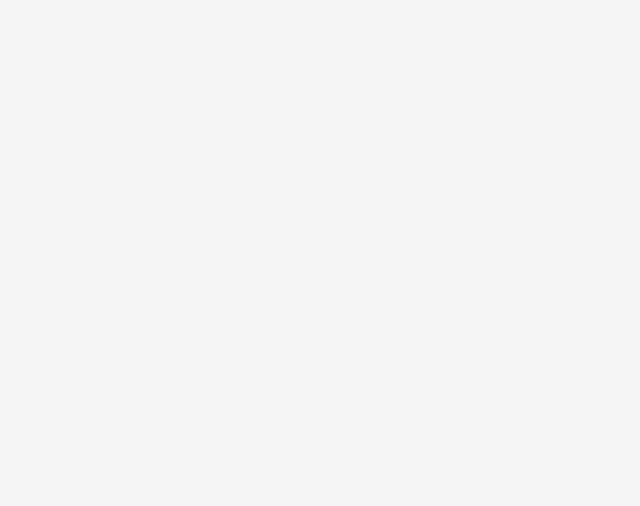
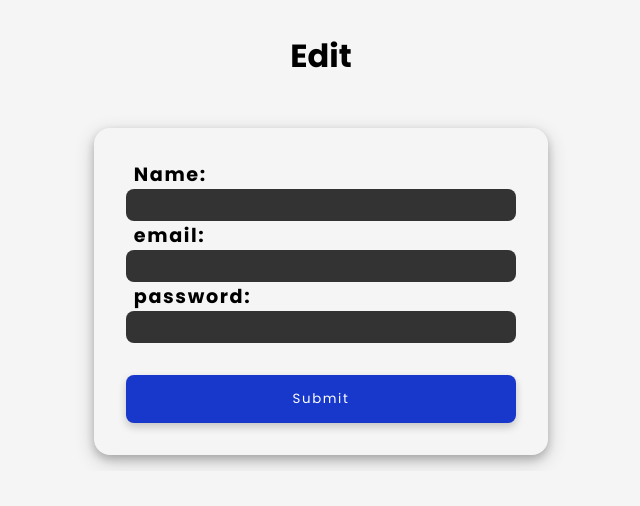
Before and after one commit to jatin800/Practice-Folder, a React (Create React App) app in the folder f/: page /edit in a window 1280 px wide. Before the commit this address had no page. Shown: the top 506 px of the page, without its empty margins (319-959 px from the left). Built offline with nearby package versions, Linux system fonts and the light colour scheme; a web font is replaced by a local one.

Commit message:
Read or Edit page done

```diff
--- a/f/src/App.js
+++ b/f/src/App.js
@@ -1,6 +1,8 @@
 import React from "react";
 import Form from "./components/Form";
 import { BrowserRouter, Routes, Route } from "react-router-dom";
+import Edit from "./components/Edit";
+import Read from "./components/Read";
 
 export default function App() {
   return (
@@ -8,6 +10,8 @@ export default function App() {
       <BrowserRouter>
         <Routes>
           <Route path='/' element={<Form />} />
+          <Route path='/edit' element={<Edit />} />
+          <Route path='/read' element={<Read />} />
         </Routes>
       </BrowserRouter>
     </>
--- /dev/null
+++ b/f/src/components/Edit.jsx
@@ -0,0 +1,36 @@
+import React from "react";
+import { useNavigate } from "react-router-dom";
+
+export default function Edit() {
+  const navigate = useNavigate();
+  const handleSubmit = (e) => {
+    e.preventDefault();
+    navigate("/");
+  };
+  return (
+    <div className='container'>
+      <h1>Edit</h1>
+      <form onSubmit={handleSubmit}>
+        <div>
+          <label>
+            <span className='span'>Name:</span>
+            <input className='input' type='text' />
+          </label>
+        </div>
+        <div>
+          <label>
+            <span className='span'>email:</span>
+            <input className='input' type='email' />
+          </label>
+        </div>
+        <div>
+          <label>
+            <span className='span'>password:</span>
+            <input className='input' type='password' />
+          </label>
+        </div>
+        <button type='submit'>Submit</button>
+      </form>
+    </div>
+  );
+}
--- a/f/src/components/Form.jsx
+++ b/f/src/components/Form.jsx
@@ -5,7 +5,7 @@ export default function Form() {
   return (
     <>
       <div className='container'>
-        <h1>Create User</h1>
+        <h1>Create</h1>
         <form>
           <div>
             <label>
--- /dev/null
+++ b/f/src/components/Read.jsx
@@ -0,0 +1,26 @@
+import React from "react";
+
+export default function Read() {
+  return (
+    <div>
+      <div className='userdata'>
+        <table>
+          <thead>
+            <tr>
+              <th>Name</th>
+              <th>Email</th>
+              <th>Password</th>
+            </tr>
+          </thead>
+          <tbody>
+            <tr>
+              <td>John Doe</td>
+              <td>john@example.com</td>
+              <td>********</td>
+            </tr>
+          </tbody>
+        </table>
+      </div>
+    </div>
+  );
+}
--- a/f/src/components/Table.jsx
+++ b/f/src/components/Table.jsx
@@ -2,7 +2,18 @@ import React from "react";
 import { CiRead } from "react-icons/ci";
 import { MdDeleteForever } from "react-icons/md";
 import { FaUserEdit } from "react-icons/fa";
+import { useNavigate } from "react-router-dom";
 export default function Table() {
+  const navigate = useNavigate();
+
+  const handleEdit = () => {
+    navigate("/edit");
+  };
+
+  const handleRead = () => {
+    navigate("/read");
+  };
+
   return (
     <div>
       <div className='userdata'>
@@ -21,10 +32,10 @@ export default function Table() {
               <td>john@example.com</td>
               <td>********</td>
               <td>
-                <button>
+                <button onClick={handleEdit}>
                   <FaUserEdit />
                 </button>
-                <button>
+                <button onClick={handleRead}>
                   <CiRead />
                 </button>
                 <button>
@@ -37,10 +48,10 @@ export default function Table() {
               <td>jane@example.com</td>
               <td>********</td>
               <td>
-                <button>
+                <button onClick={handleEdit}>
                   <FaUserEdit />
                 </button>
-                <button>
+                <button onClick={handleRead}>
                   <CiRead />
                 </button>
                 <button>
--- a/f/src/index.scss
+++ b/f/src/index.scss
@@ -5,6 +5,7 @@
   padding: 0;
   box-sizing: border-box;
   font-family: "Poppins", sans-serif;
+  overflow: hidden;
 }
 
 body {
@@ -21,6 +22,7 @@ body {
   }
   > form {
     border-radius: 1rem;
+    margin: 1rem auto;
     padding: 2rem;
     box-shadow: 0 4px 8px 0 rgba(0, 0, 0, 0.2), 0 6px 20px 0 rgba(0, 0, 0, 0.19);
     > button {
@@ -89,15 +91,15 @@ hr {
       > tr {
         text-align: center;
         > td > button {
+          text-align: center;
           outline: none;
-          border-radius: 0.5rem;
+          border-radius: 50%;
           border: none;
           background-color: #2ea27d;
           color: white;
-          width: 100%;
+          width: 2rem;
           height: 2rem;
-          letter-spacing: 0.1rem;
-          margin: 0.5rem 0;
+          margin: 0.5rem 0.5rem;
           cursor: pointer;
           font-size: x-large;
           padding: 0.2rem auto;
```
